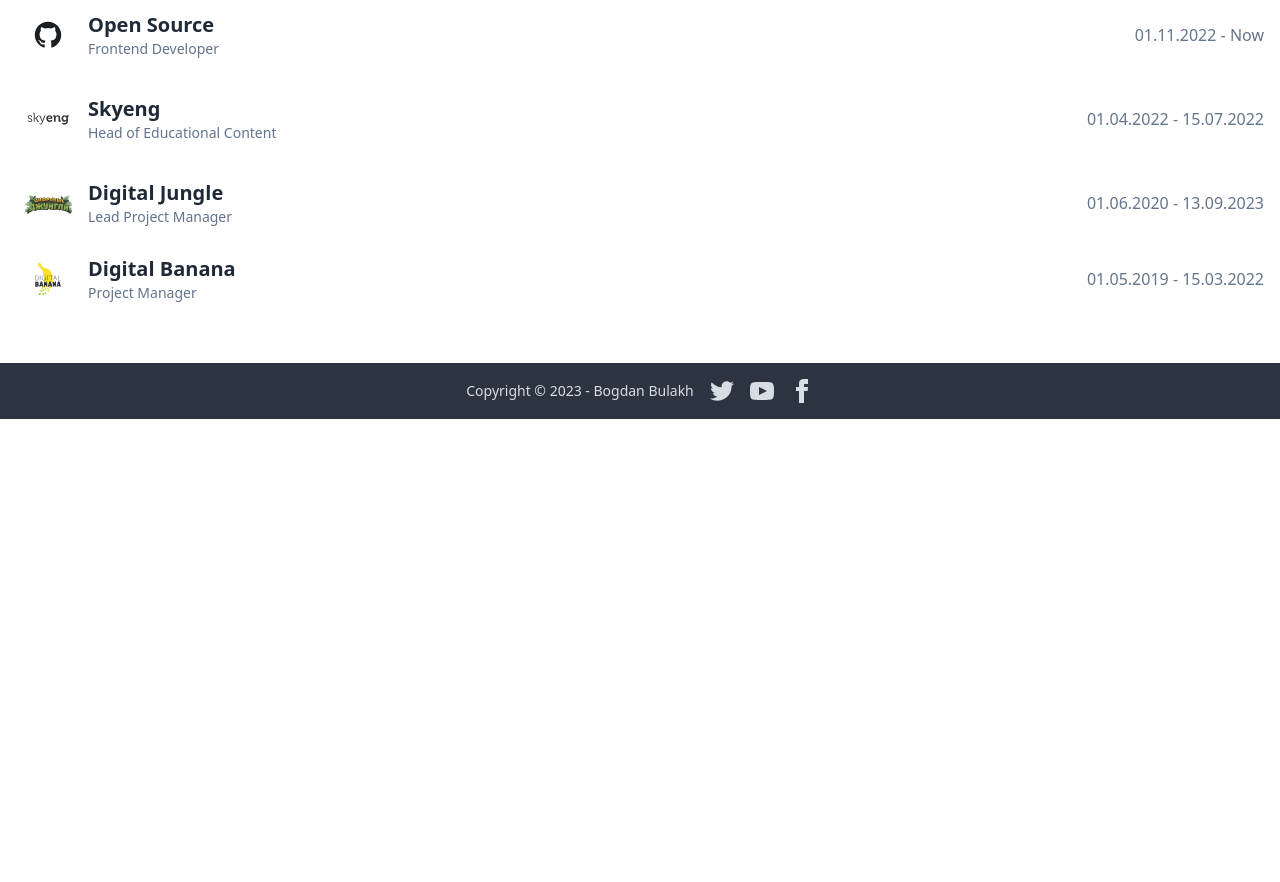
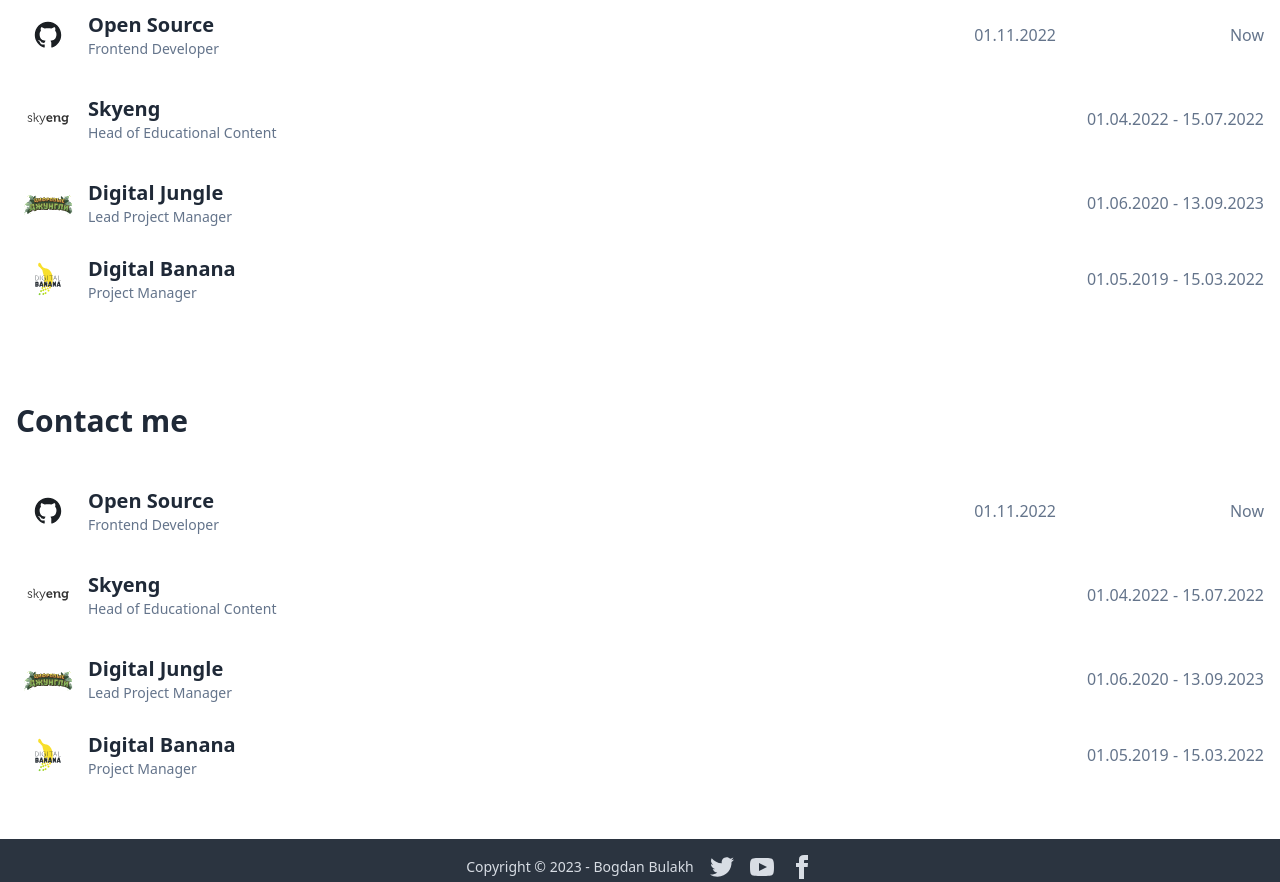
Before and after one commit to bbulakh/personal-homepage, a website built with Parcel: page src/index.html in a window 1280 px wide. Shown: the part 1915-2797 px from the top of the page. Before the commit the page ends 2334 px from the top, so only its background shows below. Built offline with nearby package versions, Linux system fonts and the light colour scheme.

Commit message:
add draft contact me section

```diff
--- a/src/index.html
+++ b/src/index.html
@@ -72,7 +72,7 @@
     <!-- stack  -->
     <section class="py-10 px-[16px] container mx-auto">
         <h2 class="text-3xl font-bold mb-10">My stack</h2>
-        <div class="grid grid-cols-4 md:grid-cols-7 gap-12">
+        <div class="grid grid-cols-4 md:grid-cols-4 lg:grid-cols-7 gap-10 md:place-items-center">
 
 
             <svg class="w-[60px]" viewBox="0 0 128 128">
@@ -314,7 +314,7 @@
 
         <div class="flex flex-col my-5">
             <div class="flex justify-between items-center w-full">
-                <div class="flex items-center">
+                <div class="flex w-8/12 items-center">
                     <div class="flex-shrink-0">
                         <img class="rounded-full w-16 object-left" src="images/github-logo.svg"
                             alt="Digital Banana Logo">
@@ -326,7 +326,10 @@
                     </div>
                 </div>
 
-                <div class="text-right text-slate-500">01.11.2022 - Now</div>
+                <div class="w-4/12 flex flex-wrap text-slate-500">
+                    <div class="w-1/2 text-right">01.11.2022</div>
+                    <div class="w-1/2 text-right">Now</div>
+                </div>
             </div>
         </div>
 
@@ -388,6 +391,89 @@
     </section>
     <!-- /work experience  -->
 
+    <!-- contact me  -->
+    <section class="py-10 px-[16px] container mx-auto">
+        <h2 class="text-3xl font-bold mb-10">Contact me</h2>
+
+        <div class="flex flex-col my-5">
+            <div class="flex justify-between items-center w-full">
+                <div class="flex w-8/12 items-center">
+                    <div class="flex-shrink-0">
+                        <img class="rounded-full w-16 object-left" src="images/github-logo.svg"
+                            alt="Digital Banana Logo">
+                    </div>
+
+                    <div class="ml-2 min-w-[145px]">
+                        <p class="font-bold text-xl">Open Source</p>
+                        <p class="text-sm text-slate-500">Frontend Developer</p>
+                    </div>
+                </div>
+
+                <div class="w-4/12 flex flex-wrap text-slate-500">
+                    <div class="w-1/2 text-right">01.11.2022</div>
+                    <div class="w-1/2 text-right">Now</div>
+                </div>
+            </div>
+        </div>
+
+        <div class="flex flex-col my-5">
+            <div class="flex justify-between items-center w-full">
+                <div class="flex items-center">
+                    <div class="flex-shrink-0">
+                        <img class="rounded-full w-16 object-left" src="images/skyeng-logo.svg"
+                            alt="Digital Banana Logo">
+                    </div>
+
+                    <div class="ml-2 min-w-[145px]">
+                        <p class="font-bold text-xl">Skyeng</p>
+                        <p class="text-sm text-slate-500">Head of Educational Content</p>
+                    </div>
+                </div>
+
+                <div class="text-right text-slate-500">01.04.2022 - 15.07.2022</div>
+            </div>
+        </div>
+
+        <div class="flex flex-col my-3">
+            <div class="flex justify-between items-center w-full">
+                <div class="flex items-center">
+                    <div class="flex-shrink-0">
+                        <img class="rounded-full w-16 object-left" src="images/jungle-logo.svg"
+                            alt="Digital Banana Logo">
+                    </div>
+
+                    <div class="ml-2 min-w-[145px]">
+                        <p class="font-bold text-xl">Digital Jungle</p>
+                        <p class="text-sm text-slate-500">Lead Project Manager</p>
+                    </div>
+                </div>
+
+                <div class="text-right text-slate-500">01.06.2020 - 13.09.2023</div>
+            </div>
+        </div>
+
+
+
+        <div class="flex flex-col my-3">
+            <div class="flex justify-between items-center w-full">
+                <div class="flex items-center ">
+                    <div class="flex-shrink-0">
+                        <img class="rounded-full w-16" src="images/banana-logo.svg" alt="Digital Banana Logo">
+                    </div>
+
+                    <div class="ml-2 min-w-[145px]">
+                        <p class="font-bold text-xl">Digital Banana</p>
+                        <p class="text-sm text-slate-500">Project Manager</p>
+                    </div>
+                </div>
+
+                <div class="text-right text-slate-500">01.05.2019 - 15.03.2022</div>
+            </div>
+        </div>
+
+    </section>
+    <!-- /contact me  -->
+
 
 
     <!-- footer  -->
```
